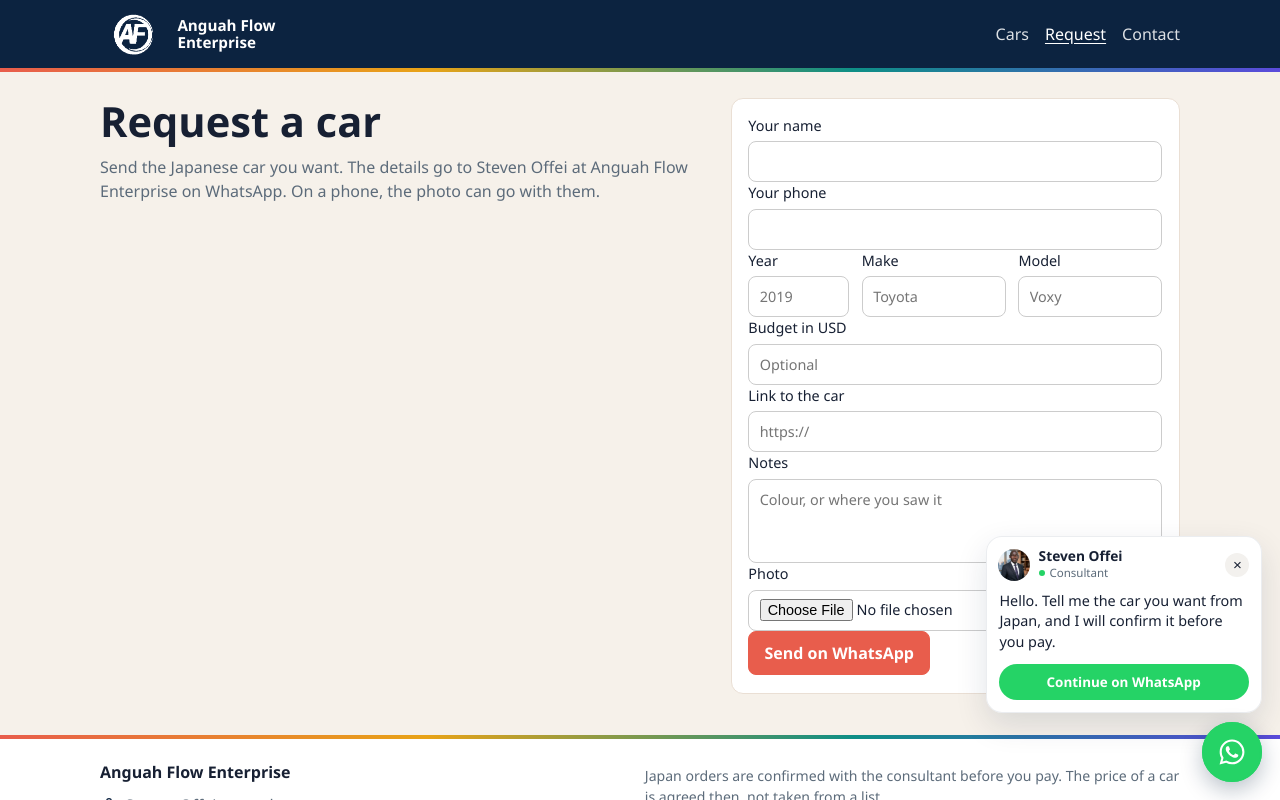
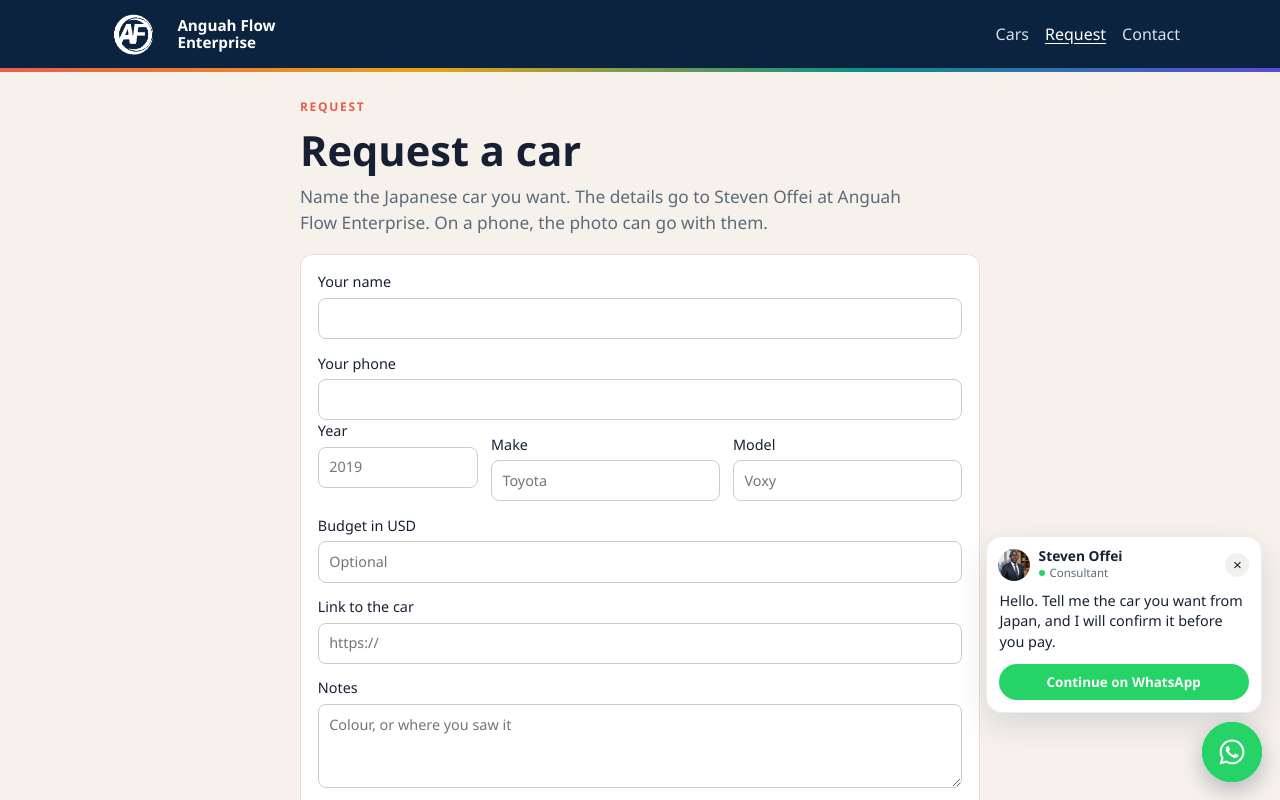
Before and after one commit to danielagblo/angularflowent, a React (Vite) app: page /request in a window 1280 px wide. Shown: the top 800 px of the page. Built offline with nearby package versions, Linux system fonts and the light colour scheme; no server answers.

Commit message:
Put the request button at the bottom and drop WhatsApp from the form copy.

```diff
--- a/src/pages/Request.jsx
+++ b/src/pages/Request.jsx
@@ -48,7 +48,7 @@ export default function Request() {
       return;
     }
     if (file.size > 12 * 1024 * 1024) {
-      setError("Use a photo under 12 MB so WhatsApp can send it.");
+      setError("Use a photo under 12 MB.");
       event.target.value = "";
       setPreview("");
       return;
@@ -101,7 +101,7 @@ export default function Request() {
     if (file && navigator.canShare && navigator.canShare({ files: [file] })) {
       try {
         await navigator.share({ title: `${year} ${make} ${model}`.trim(), text, files: [file] });
-        setNotice("WhatsApp has the photo and the car details. Send that message to the shop.");
+        setNotice("The photo and the car details are ready. Send that message to the shop.");
         return;
       } catch (err) {
         if (err?.name === "AbortError") return;
@@ -112,18 +112,19 @@ export default function Request() {
     if (!opened) window.location.href = whatsapp(text);
     setNotice(
       file
-        ? "WhatsApp is open with the car details. Attach the same photo in that chat — a link cannot carry the picture on this device."
-        : "WhatsApp is open with your car details for the shop.",
+        ? "The car details are ready. Attach the same photo in the chat — a link cannot carry the picture on this device."
+        : "Your car details are ready for the shop.",
     );
   }
 
   return (
-    <section className="page">
-      <div className="wrap split">
+    <section className="page request-page">
+      <div className="wrap request-layout">
         <div>
+          <p className="eyebrow">Request</p>
           <h1>Request a car</h1>
-          <p className="muted">
-            Send the Japanese car you want. The details go to {SHOP.owner} at {SHOP.name} on WhatsApp. On a phone, the photo can go with them.
+          <p className="lede">
+            Name the Japanese car you want. The details go to {SHOP.owner} at {SHOP.name}. On a phone, the photo can go with them.
           </p>
         </div>
         <form className="sheet" onSubmit={onSubmit}>
@@ -168,8 +169,8 @@ export default function Request() {
           {preview && <img className="preview" src={preview} alt="The car you want to send" />}
           {error && <p className="err">{error}</p>}
           {notice && <p className="fine">{notice}</p>}
-          <button className="btn" type="submit">
-            Send on WhatsApp
+          <button className="btn wide" type="submit">
+            Send request
           </button>
         </form>
       </div>
--- a/src/styles.css
+++ b/src/styles.css
@@ -1149,6 +1149,24 @@ header .btn:hover { background: #e8eef6; }
 
 .page { padding: 1.6rem 0 2.6rem; }
 
+.request-page { padding-bottom: 6.5rem; }
+
+.request-layout {
+  display: grid;
+  gap: 1.15rem;
+  width: min(680px, calc(100% - 2rem));
+}
+
+.request-layout .lede { margin-bottom: 0; }
+
+.request-layout .sheet label { margin-top: 0.85rem; }
+
+.request-layout .sheet label:first-of-type { margin-top: 0; }
+
+.request-layout .sheet .btn {
+  margin-top: 1.15rem;
+}
+
 .page.tight { padding-top: 0; }
 
 .section-head { display: flex; justify-content: space-between; align-items: baseline; gap: 1rem; }
```
